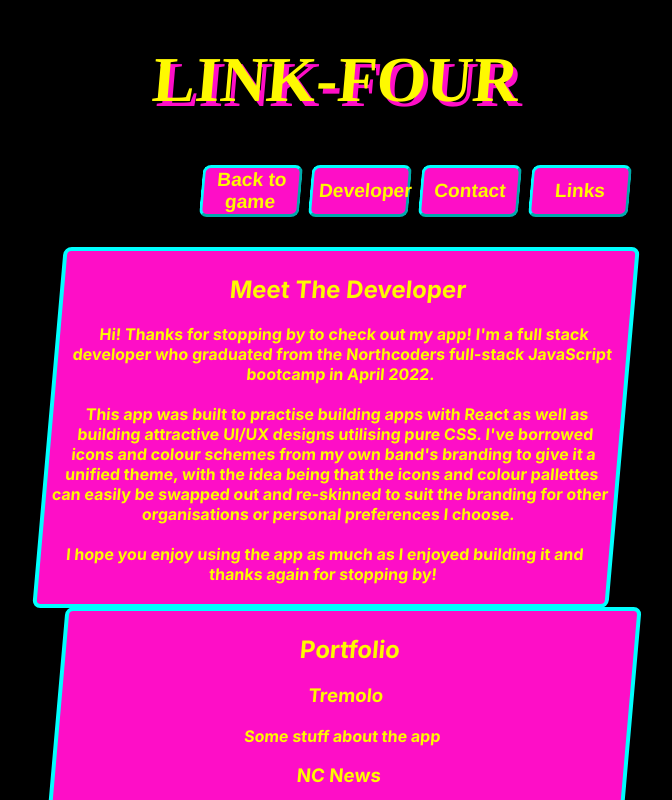
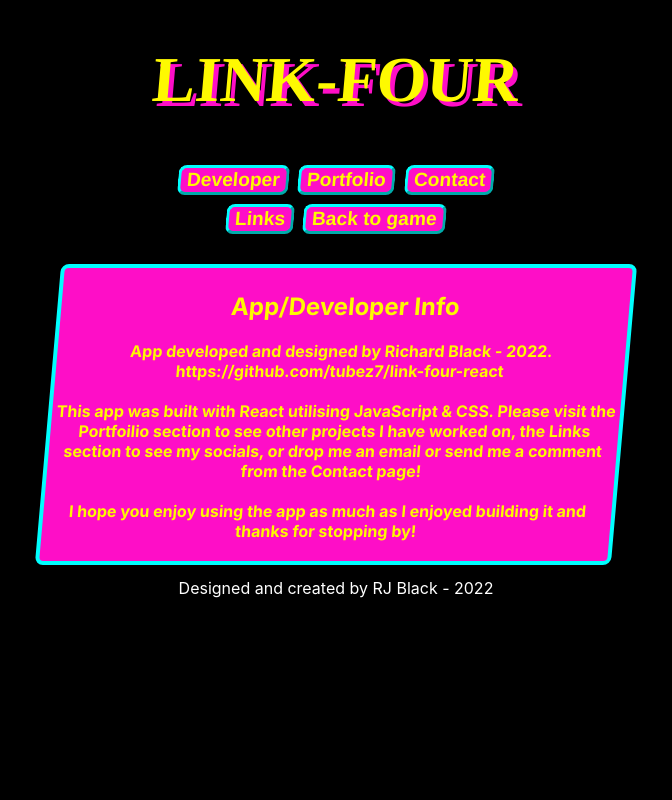
Before and after one commit to tubez7/link-four-react, a React (Create React App) app: page /info in a window 1280 px wide. Shown: the top 800 px of the page, without its empty margins (304-976 px from the left). Built offline with nearby package versions, Linux system fonts and the light colour scheme.

Commit message:
style info sections and nav buttons

```diff
--- a/src/App.css
+++ b/src/App.css
@@ -2,7 +2,7 @@
   text-align: center;
   background-color: black;
   color: white;
-  margin:auto;
+  margin: auto;
 }
 
 @font-face {
@@ -14,8 +14,6 @@
 .nav-bar {
   display: flex;
   justify-content: space-around;
-  /* width: 280px; */
-  /* max-width: 560px; */
   max-width: 280px;
   margin: auto;
   margin-bottom: 2%;
@@ -55,10 +53,51 @@
   }
 }
 
-@media screen and (max-width: 560px) {
+.info-nav {
+  max-width: 280px;
+  margin: auto;
+  margin-bottom: 2%;
+}
+
+.info-nav button {
+  background-color: rgb(254, 14, 199);
+  border-color: rgb(0, 255, 255);
+  border-radius: 8px;
+  border-width: 3px;
+  color: rgb(254, 249, 1);
+  margin: 0.25em;
+  font-weight: bolder;
+  transform: skew(-5deg);
+}
+
+.info-nav button:active {
+  background-color: rgb(254, 249, 1);
+  color: rgb(254, 14, 199);
+  transform: skew(-5deg) translateY(4px);
+}
+
+.info-nav button:hover {
+  transform: scale(1.1);
+}
+
+@media screen and (min-width: 631px) {
+  .info-nav {
+    max-width: 400px;
+  }
+  .info-nav button {
+    font-size: larger;
+  }
+}
+
+@media screen and (max-width: 630px) {
   /* FITS THE ENTIRE WIDTH OF THE APP TO THE WIDTH OF THE SCREEN ON SMALLER DISPLAYS */
   .App {
     width: 100%;
+  }
+
+  .info-block section {
+    width: 65%;
+    font-size: smaller;
   }
 }
 
@@ -159,14 +198,10 @@ input[type="text"] {
 }
 
 .drop-column-1:hover {
-  /* border-style: solid;
-  border-color: rgb(0, 255, 255); */
   cursor: url(images/28x28cyan.png), pointer;
 }
 
 .drop-column-2:hover {
-  /* border-style: solid;
-  border-color: rgb(254, 249, 1); */
   cursor: url(images/28x28yellow.png), pointer;
 }
 
--- a/src/components/Developer.jsx
+++ b/src/components/Developer.jsx
@@ -1,22 +1,20 @@
 export default function Developer() {
   return (
     <section className="about-dev">
-      <h2>Meet The Developer</h2>
+      <h2>App/Developer Info</h2>
       <p>
-        Hi! Thanks for stopping by to check out my app! I'm a full stack
-        developer who graduated from the Northcoders full-stack JavaScript
-        bootcamp in April 2022.
+        App developed and designed by Richard Black - 2022.
+        <br />
+        https://github.com/<wbr/>tubez7/<wbr/>link-four-react
         <br />
         <br />
-        This app was built to practise building apps with React as well as
-        building attractive UI/UX designs utilising pure CSS. I've borrowed
-        icons and colour schemes from my own band's branding to give it a
-        unified theme, with the idea being that the icons and colour pallettes
-        can easily be swapped out and re-skinned to suit the branding for other
-        organisations or personal preferences I choose.
+        This app was built with React utilising JavaScript & CSS. Please visit
+        the Portfoilio section to see other projects I have worked on, the Links
+        section to see my socials, or drop me an email or send me a comment from
+        the Contact page!
         <br />
         <br />I hope you enjoy using the app as much as I enjoyed building it
-        and thanks again for stopping by!
+        and thanks for stopping by!
       </p>
     </section>
   );
--- a/src/components/Info.jsx
+++ b/src/components/Info.jsx
@@ -7,6 +7,10 @@ import Portfolio from "./Portfolio";
 
 export default function Info() {
   const [infoNav, setInfoNav] = useState(true);
+  const [seeDev, setSeeDev] = useState(true);
+  const [seePortfolio, setSeePortfolio] = useState(false);
+  const [seeContact, setSeeContact] = useState(false);
+  const [seeLinks, setSeeLinks] = useState(false);
 
   return (
     <>
@@ -14,11 +18,15 @@ export default function Info() {
       <Nav
         infoNav={infoNav}
         setInfoNav={setInfoNav}
+        setSeeDev={setSeeDev}
+        setSeePortfolio={setSeePortfolio}
+        setSeeContact={setSeeContact}
+        setSeeLinks={setSeeLinks}
       />
-        <Developer />
-        <Portfolio />
-        <Contact />
-        <Links />
+        {seeDev && <Developer />}
+        {seePortfolio && <Portfolio />}
+        {seeContact && <Contact />}
+        {seeLinks && <Links />}
       </div>
     </>
   );
--- a/src/components/Nav.jsx
+++ b/src/components/Nav.jsx
@@ -10,6 +10,10 @@ export default function Nav({
   setDraw,
   infoNav,
   setInfoNav,
+  setSeeDev,
+  setSeePortfolio,
+  setSeeContact,
+  setSeeLinks,
 }) {
   const navigate = useNavigate();
 
@@ -28,29 +32,61 @@ export default function Nav({
 
   const handleBackClicked = (e) => {
     e.preventDefault();
-    navigate(-1);
-    setGameNav(true);
+    navigate("/");
     setInfoNav(false);
   };
 
+  const showDev = (e) => {
+    e.preventDefault();
+    setSeeDev(true);
+    setSeePortfolio(false);
+    setSeeContact(false);
+    setSeeLinks(false);
+  };
+
+  const showPortfolio = (e) => {
+    e.preventDefault();
+    setSeeDev(false);
+    setSeePortfolio(true);
+    setSeeContact(false);
+    setSeeLinks(false);
+  };
+
+  const showContact = (e) => {
+    e.preventDefault();
+    setSeeDev(false);
+    setSeePortfolio(false);
+    setSeeContact(true);
+    setSeeLinks(false);
+  };
+
+  const showLinks = (e) => {
+    e.preventDefault();
+    setSeeDev(false);
+    setSeePortfolio(false);
+    setSeeContact(false);
+    setSeeLinks(true);
+  };
+
   return (
-    <nav className="nav-bar">
+    <>
       {gameNav && (
-        <>
+        <nav className="nav-bar">
           <button onClick={newGameForm} disabled={newGameVisible}>
             {gameFinish ? "New Game" : "Config"}
           </button>
           <button onClick={handleAboutClicked}>Info</button>
-        </>
+        </nav>
       )}
       {infoNav && (
-        <>
+        <nav className="info-nav">
+          <button onClick={showDev}>Developer</button>
+          <button onClick={showPortfolio}>Portfolio</button>
+          <button onClick={showContact}>Contact</button>
+          <button onClick={showLinks}>Links</button>
           <button onClick={handleBackClicked}>Back to game</button>
-          <button>Developer</button>
-          <button>Contact</button>
-          <button>Links</button>
-        </>
+        </nav>
       )}
-    </nav>
+    </>
   );
 }
```
